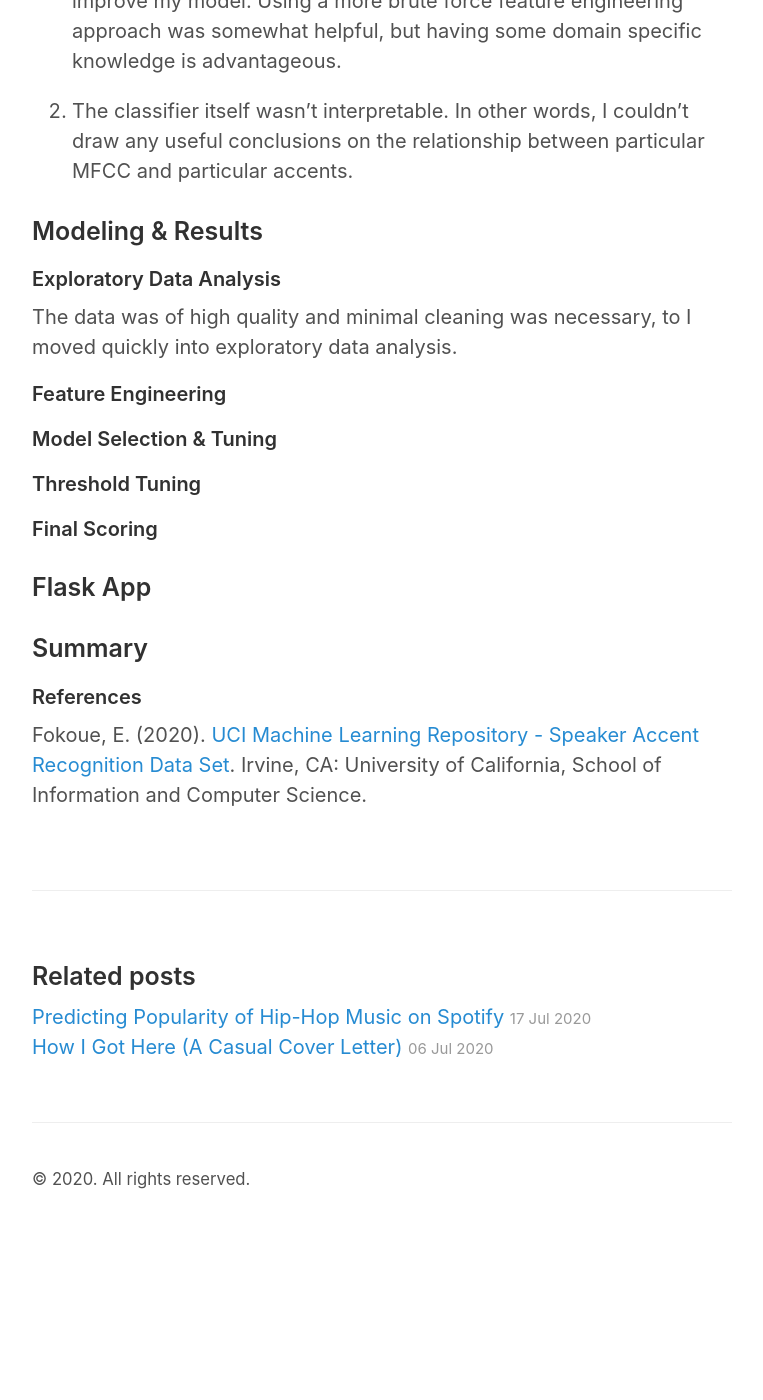
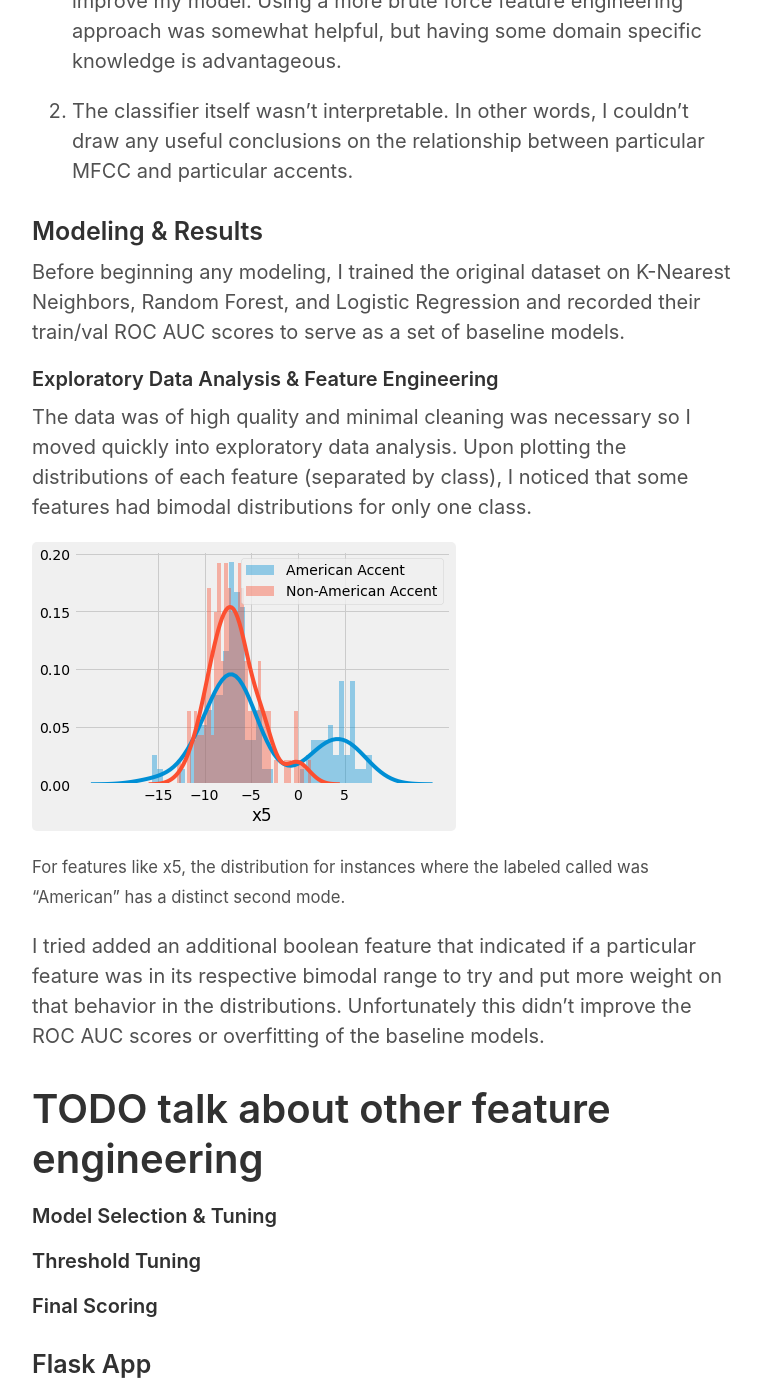
Before and after one commit to stephenjkaplan/stephenjkaplan.github.io, a Jekyll site: the page built from _posts/2020-08-25-speech-accent-classifier.md, in a window 1280 px wide and 1400 px high, scrolled down 3291 px. Shown: the whole window, without its empty margins (258-1021 px from the left). Built offline with Jekyll 4.4.1, drawn with Linux system fonts in a browser that asks for light colours; before the commit the page ends 4524 px from its top, so only the background shows below that; some of the changed text lies outside the part shown.

Commit message:
project 3 blog post draft 2, added image

```diff
--- a/_posts/2020-08-25-speech-accent-classifier.md
+++ b/_posts/2020-08-25-speech-accent-classifier.md
@@ -51,7 +51,7 @@ signal in each perceptible frequency range.
 ![MFCC](/images/2020-08-25/mfcc.jpeg)
 
 <small>
-It looks good, but what does it mean?
+MFCC Plot: It looks good, but what does it mean?
 </small>
 
 The data was easy to acquire (a simple .csv download). However, in order to add a learn element to the project, I
@@ -91,11 +91,28 @@ effectively meaningless. This was unfortunate for two reasons:
 
 ### Modeling & Results
 
-#### Exploratory Data Analysis
+Before beginning any modeling, I trained the original dataset on K-Nearest Neighbors, Random Forest, and Logistic
+Regression and recorded their train/val ROC AUC scores to serve as a set of baseline models.
 
-The data was of high quality and minimal cleaning was necessary, to I moved quickly into exploratory data analysis.
+#### Exploratory Data Analysis & Feature Engineering
 
-#### Feature Engineering
+The data was of high quality and minimal cleaning was necessary so I moved quickly into exploratory data analysis.
+Upon plotting the distributions of each feature (separated by class), I noticed that some features had bimodal
+distributions for only one class.
+
+![Bimodal](/images/2020-08-25/bimodal.png)
+
+<small>
+For features like x5, the distribution for instances where the labeled called was "American"  has a distinct second
+mode.
+</small>
+
+I tried added an additional boolean feature that indicated if a particular feature was in its respective bimodal range to
+try and put more weight on that behavior in the distributions. Unfortunately this didn't improve the ROC AUC scores
+or overfitting of the baseline models.
+
+# TODO talk about other feature engineering
+
 
 #### Model Selection & Tuning
 
```
Also changed, not shown: images/2020-08-25/bimodal.png (added).
